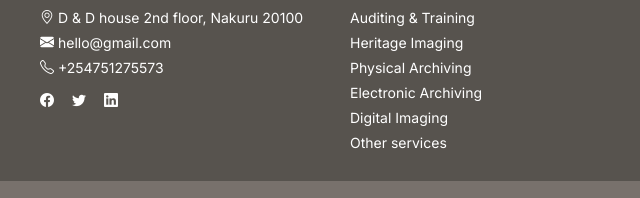
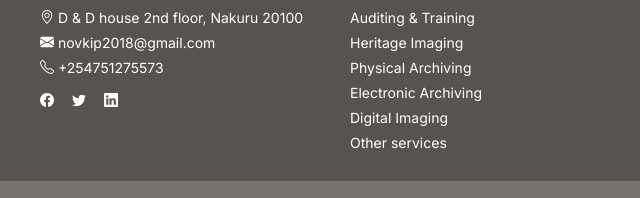
Before and after one commit to joel-nambala/BEQUEM, a website: page index.html in a window 1280 px wide. Shown: the part 3851-4049 px from the top of the page, 0-640 px from the left. Drawn offline with nearby package versions, Linux system fonts and the light colour scheme; no server answers.

Commit message:
Added the email in the footer

```diff
--- a/index.html
+++ b/index.html
@@ -474,10 +474,10 @@
           </li>
           <li class="footer-item">
             <a
-              href="mailto:joel.n.wanjala@gmail.com"
+              href="mailto:novkip2018@gmail.com"
               target="_blank"
               class="footer-link"
-              ><i class="bi bi-envelope-fill"></i> hello@gmail.com</a
+              ><i class="bi bi-envelope-fill"></i> novkip2018@gmail.com</a
             >
           </li>
           <li class="footer-item">
```
